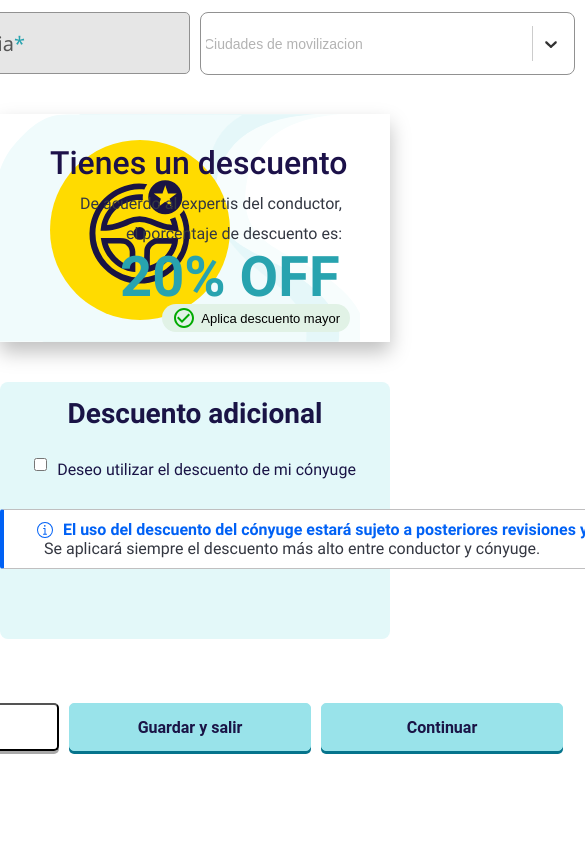
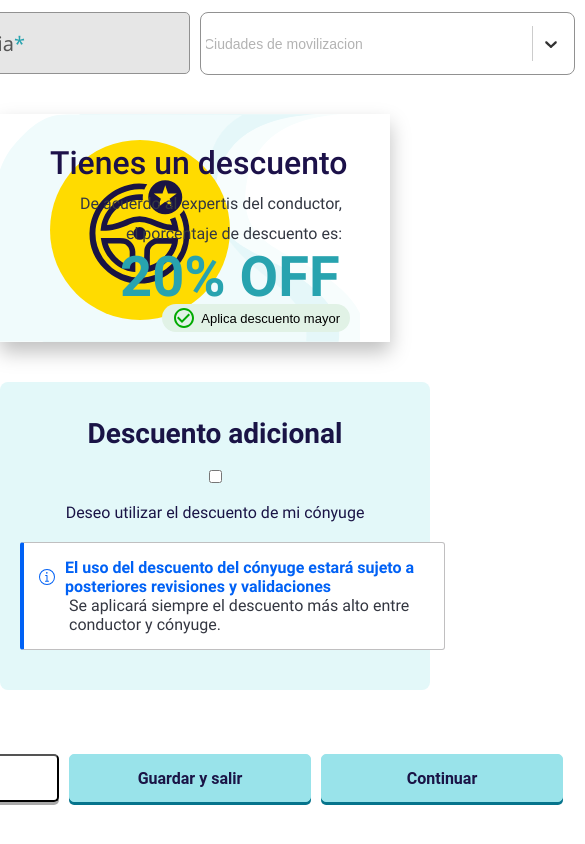
Before and after one commit to FedericoBenitezItConsultores/-opportunity-factory-practice-project, a React (Vite) app: page /inf-person in a window 390 px wide. Shown: the part 972-1816 px from the top of the page, 585 px wide, since content can reach past the window. Built offline with nearby package versions, Linux system fonts and the light colour scheme.

Commit message:
cambios agregados descuento

```diff
--- a/src/components/molecules/additional-discount/style.module.css
+++ b/src/components/molecules/additional-discount/style.module.css
@@ -1,6 +1,5 @@
 .container {
   background-color: #e3f8f9;
-  /* Fondo del contenedor */
   padding-bottom: 40px;
   width: 100%;
   min-height: 161px;
@@ -8,11 +7,13 @@
   margin: 0 auto;
   border-radius: 8px;
   margin-top: 40px;
+  position: relative;
 }
 
 .fallo {
   top: 37px;
-  width: 691px;
+  width: 100%;
+  max-width: 691px;
   height: auto;
   font-size: 16px;
   font-family: "roboto Bold";
@@ -23,8 +24,6 @@
   opacity: 1;
   border-left: 4px solid #0061f5;
   margin: 30px auto;
-  font-size: 16px;
-
   padding: 10px;
   gap: 5px;
 }
@@ -70,11 +69,12 @@
 
 .popup {
   background-color: #e3f8f9;
-  /* Mismo fondo que el contenedor */
   padding: 20px;
-  width: 691px;
+  width: 100%;
+  max-width: 691px;
   z-index: 1000;
-  margin-left: 393px;
+  margin-left: auto;
+  margin-right: auto;
 }
 
 .popupContent {
@@ -100,14 +100,14 @@
 }
 
 .cuadro {
-  width: 650px;
+  width: 100%;
+  max-width: 650px;
   height: 158px;
   background-color: white;
   color: #c0bfc0;
   font-size: 16px;
   text-align: center;
   padding: 20px;
-  font-size: 16px;
   border-radius: 3px;
   margin-top: 20px;
   border: 1px dashed #c0bfc0;
@@ -119,7 +119,8 @@
   justify-content: center;
   gap: 10px;
   margin-top: 5px;
-  width: 691px;
+  width: 100%;
+  max-width: 691px;
 }
 
 .checkboxGroups {
@@ -130,9 +131,9 @@
 
 .lineContainer {
   width: 100%;
-  height: 1px; /* Cambia el grosor de la línea a 1px */
-  background-color: #99e5ea; /* Usa el color especificado */
-  opacity: 0.7; /* Si necesitas semitransparencia, ajusta el valor */
+  height: 1px;
+  background-color: #99e5ea;
+  opacity: 0.7;
 }
 
 .divCardDiscount {
@@ -140,5 +141,47 @@
   display: flex;
   justify-content: center;
   align-items: center;
+}
 
+@media (max-width: 768px) {
+  .container {
+    padding: 20px;
+    min-height: auto;
+    max-height: none;
+  }
+
+  .fallo {
+    width: 100%;
+    margin: 20px auto;
+    padding: 15px;
+  }
+
+  .popup {
+    padding: 15px;
+    margin-left: 10px;
+    margin-right: 10px;
+  }
+
+  .inputContainer {
+    flex-direction: column;
+    align-items: stretch;
+  }
+
+  .selectBox,
+  .inputBox {
+    margin-bottom: 10px;
+  }
+
+  .cuadro {
+    width: 100%;
+    margin-top: 15px;
+  }
+
+  .checkboxGroup {
+    flex-direction: column;
+  }
+
+  .lineContainer {
+    height: 1px;
+  }
 }
```
